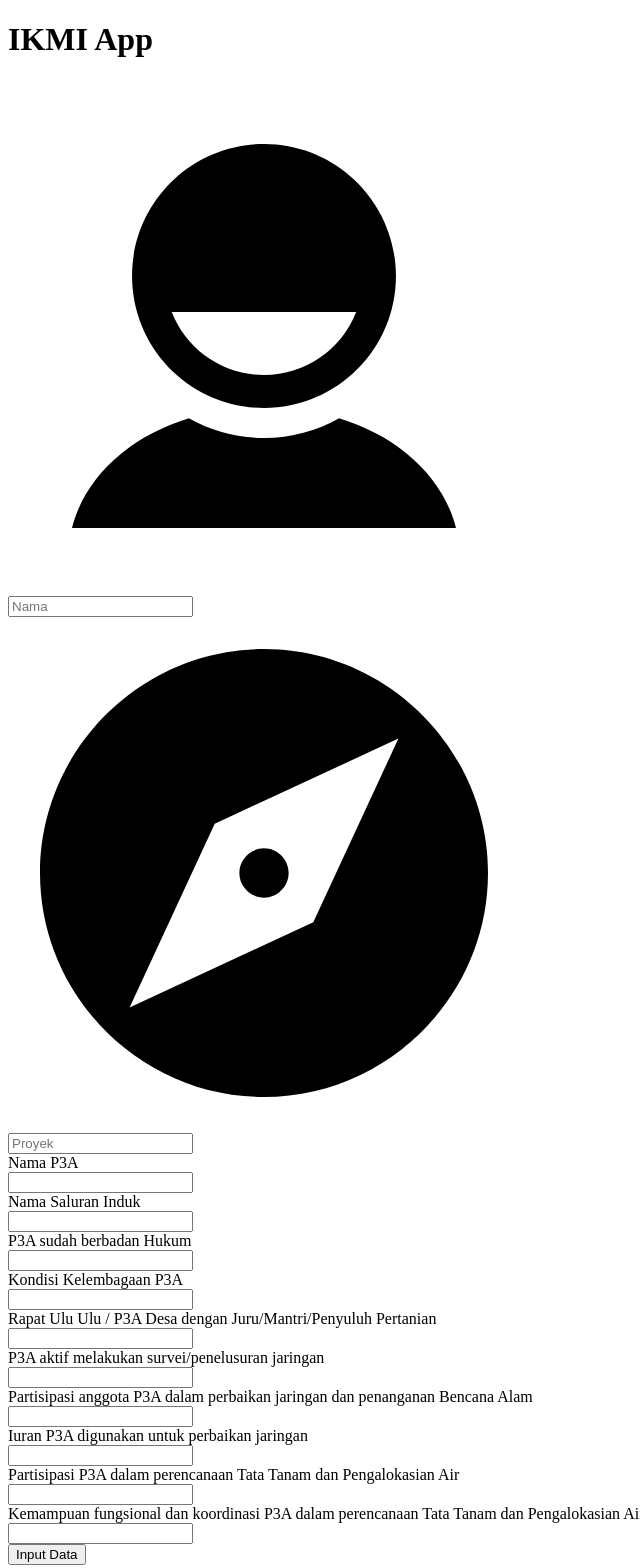
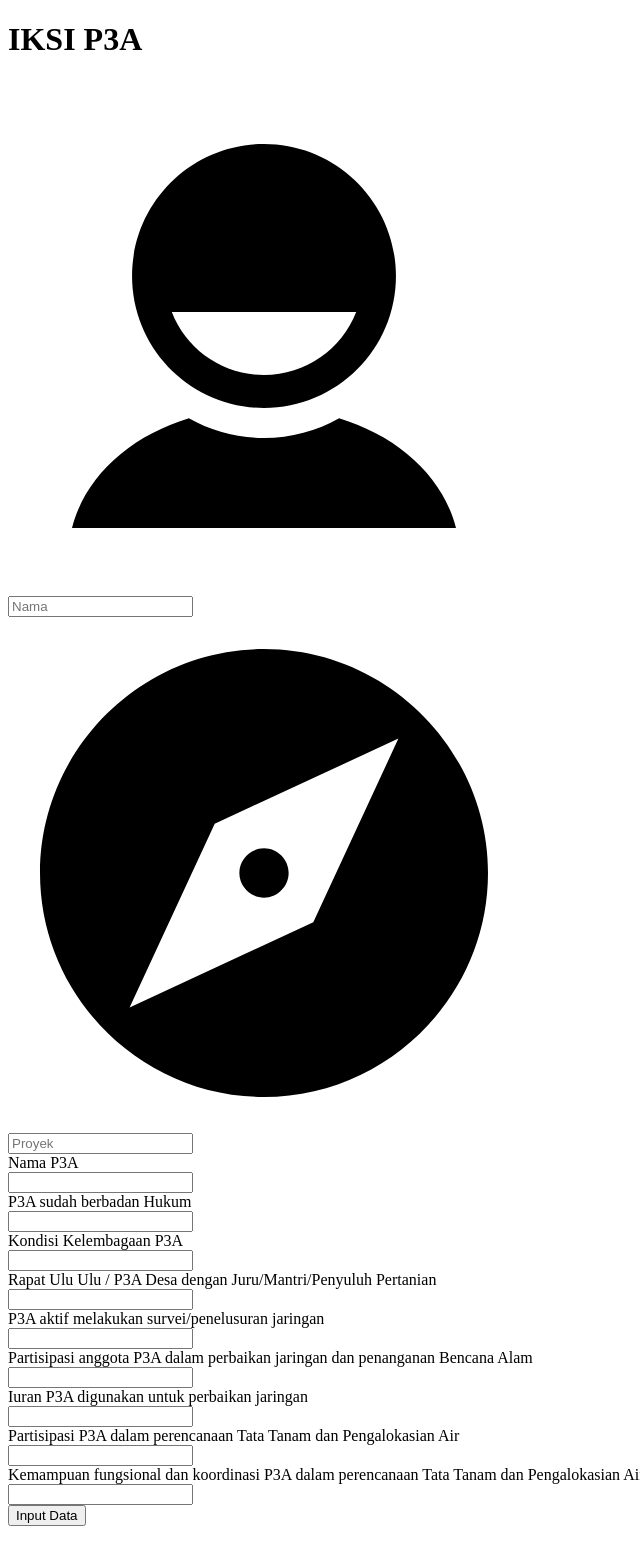
Before and after one commit to henrikoya/IKSI-P3A, a plain HTML site: page iksi p3a.html in a window 1280 px wide. Shown: the whole page, without its empty margins (0-640 px from the left). After the commit the page ends 1534 px from the top, so only its background shows below. Drawn offline with nearby package versions, Linux system fonts and the light colour scheme.

Commit message:
Update iksi p3a.html

```diff
--- a/iksi p3a.html
+++ b/iksi p3a.html
@@ -4,7 +4,7 @@
 
 <head>
     <meta charset="utf-8">
-    <title>IKMI Lampung</title>
+    <title>IKSI P3A</title>
 
 
     <meta name="description" content="">
@@ -49,7 +49,7 @@
         -->
 
     <script src="js/jquery.js"></script>
-    <link rel="stylesheet" href="css/ikmi.css">
+    <link rel="stylesheet" href="css/iksip3a.css">
 </head>
 
 <body>
@@ -57,7 +57,7 @@
     <body>
         <form id="foo">
             <header>
-                <h1>IKMI App</h1>
+                <h1>IKSI P3A</h1>
                 <div id="result"></div>
             </header>
             <div class="acc">
@@ -87,11 +87,6 @@
                             <label>Nama P3A</label>
                             <div>
                                 <input type="text" class="form-control input-form" name="Nama P3A">
-                            </div>
-                        </div>  <div class="form-group">
-                            <label>Nama Saluran Induk</label>
-                            <div>
-                                <input type="text" class="form-control input-form" name="Nama Saluran Induk">
                             </div>
                         </div>
 
```
